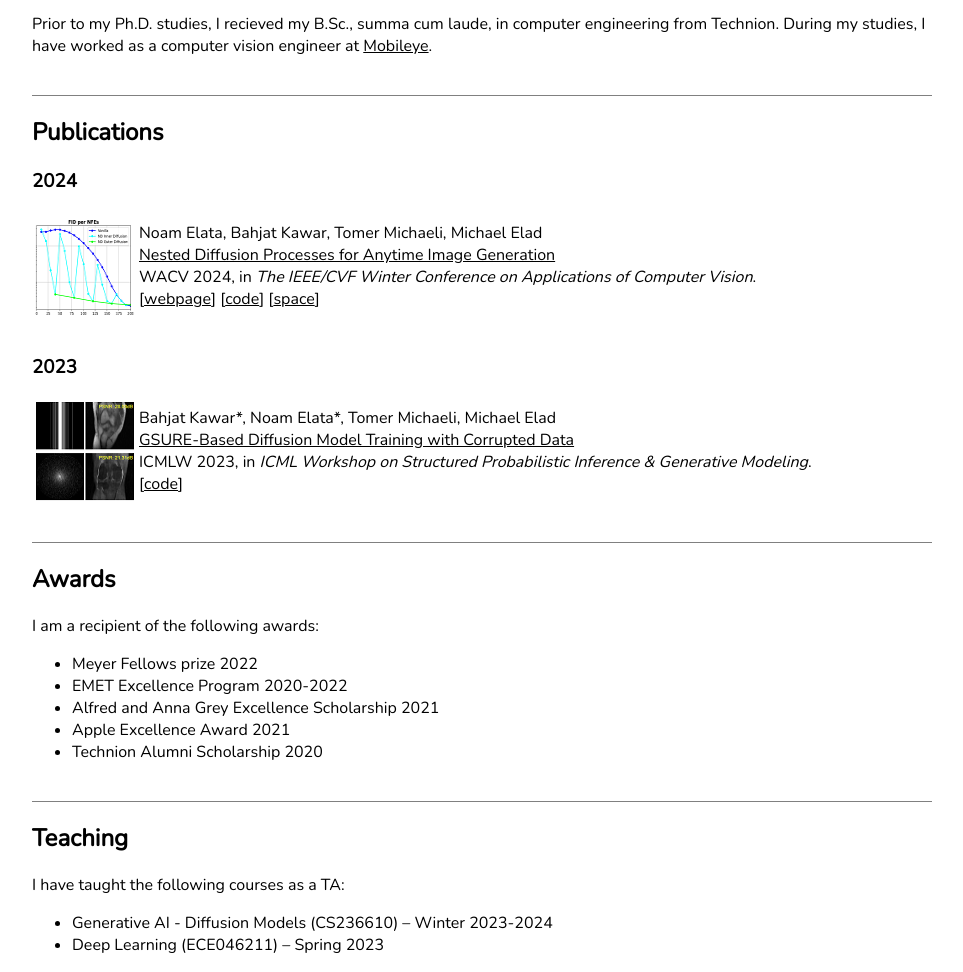
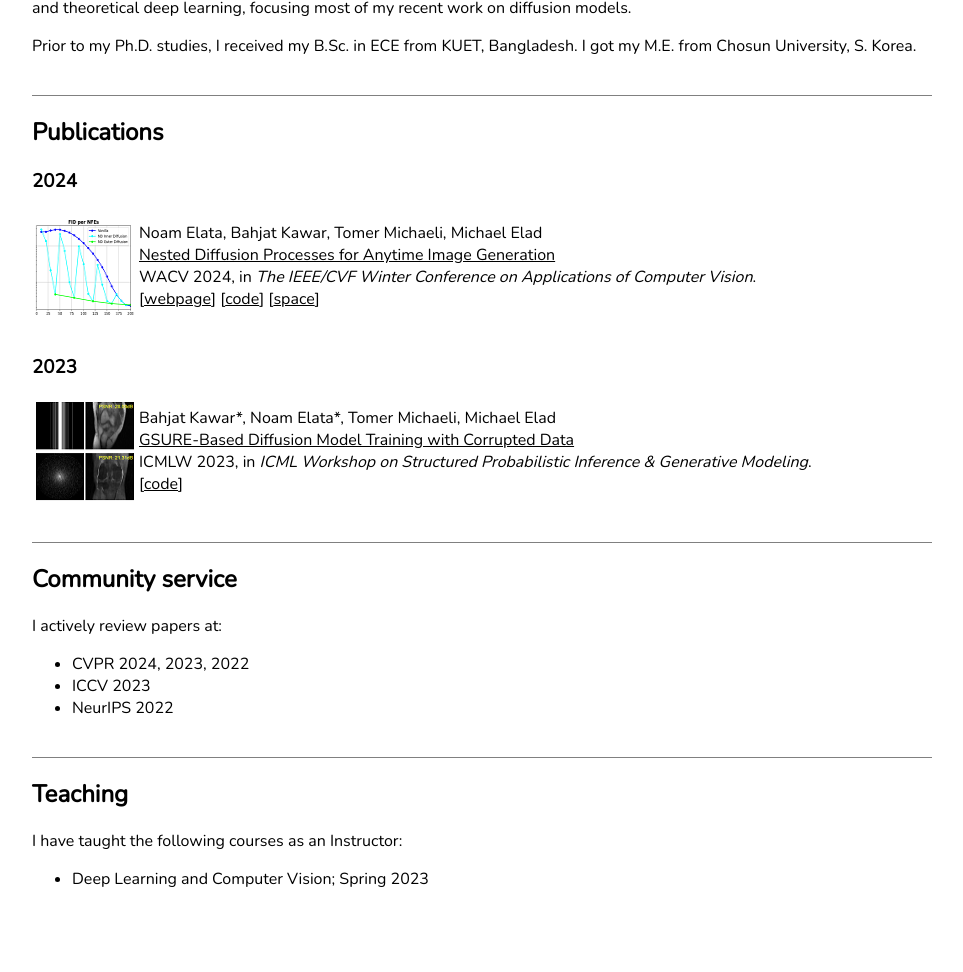
Before and after one commit to Explore21/B_profile_me, a plain HTML site: page index.html in a window 1280 px wide. Shown: the part 548-1520 px from the top of the page, without its empty margins (158-1121 px from the left). After the commit the page ends 1454 px from the top, so only its background shows below. Drawn offline with nearby package versions, Linux system fonts and the light colour scheme.

Commit message:
Update index.html

```diff
--- a/index.html
+++ b/index.html
@@ -1,6 +1,6 @@
 <html>
 <head>
-<title>Noam Elata</title>
+<title>Masud An-Nur Islam Fahim</title>
 <meta name="google-site-verification" content="QjLkUt7GRHvXWyLqRw7NZ7MW0-3BEg5TfF4bl-kxZB0" />
 <link rel="preconnect" href="https://fonts.googleapis.com">
 <link rel="preconnect" href="https://fonts.gstatic.com" crossorigin>
@@ -168,13 +168,13 @@ function show_menu() {
 <center><div class="content">
     <center>
         <h1>Noam Elata</h1>
-        Ph.D. Student at Technion - Israel Institute of Technology.<br />
-        Interested in diffusion models, computer vision and deep learning. <br />
+        Ph.D. Student at University of Vaasa.<br />
+        Interested in self-supervised learning, TTA/Post-training tuning, learning algorithms, diffusion hacks, training dynamics, inverse problems, and DL/ML theory. <br />
         <a class="lnk" href="https://www.linkedin.com/in/noamelata">LinkedIn</a>&nbsp;&nbsp;-&nbsp;&nbsp;<a class="lnk" href="https://github.com/noamelata">GitHub</a>&nbsp;&nbsp;-&nbsp;&nbsp;<a class="lnk" href="https://twitter.com/noamelata">Twitter</a>&nbsp;&nbsp;-&nbsp;&nbsp;<a class="lnk" href="https://scholar.google.com/citations?user=88l-2DcAAAAJ">Google Scholar</a>&nbsp;&nbsp;-&nbsp;&nbsp;<a class="lnk" href="https://www.semanticscholar.org/author/Noam-Elata/2218362804">Semantic Scholar</a>
     </center>
     <br /><br />
     <div style="position:relative;height:180px;" id="banner-div">
-        <center><img src="profile/Noam.jpg" style="width:200px;height:200px;" /></center>
+        <center><img src="profile/A_amii.jpg" style="width:200px;height:200px;" /></center>
     </div>
     <div style="height:100px;display:none;text-align:center;" id="small-div"><center><table cellspacing="0"><tr>
         <td><img src="profile/noisy30.png" style="width:100px;height:100px;" /></td>
@@ -194,7 +194,7 @@ function show_menu() {
     <p>
 	I am a Ph.D. Student in the Electric and Computer Engineering faculty at the <a class="lnk" href="https://www.technion.ac.il/">Technion</a>, researching computer vision and machine learning under the supervision of <a class="lnk" href="https://elad.cs.technion.ac.il/">Prof. Michael Elad</a> and <a class="lnk" href="https://tomer.net.technion.ac.il/">Prof. Tomer Michaeli</a>. I am interested in generative models and theoretical deep learning, focusing most of my recent work on diffusion models.
     </p><p>
-    Prior to my Ph.D. studies, I recieved my B.Sc., summa cum laude, in computer engineering from Technion. During my studies, I have worked as a computer vision engineer at <a class="lnk" href="https://www.mobileye.com/">Mobileye</a>.
+    Prior to my Ph.D. studies, I received my B.Sc. in ECE from KUET, Bangladesh. I got my M.E. from Chosun University, S. Korea.
     </p>
     </div>
     <br />
@@ -220,23 +220,21 @@ function show_menu() {
     </tr></table></div> <br />
     <br />
     <div id="awards" style="border-top:1px solid gray;">
-    <h2>Awards</h2>
-    I am a recipient of the following awards:
+    <h2>Community service</h2>
+    I actively review papers at:
     <ul>
-        <li>Meyer Fellows prize 2022</li>
-        <li>EMET Excellence Program 2020-2022</li>
-        <li>Alfred and Anna Grey Excellence Scholarship 2021</li>
-        <li>Apple Excellence Award 2021</li>
-        <li>Technion Alumni Scholarship 2020</li>
+        <li>CVPR 2024, 2023, 2022</li>
+        <li>ICCV 2023 </li>
+        <li>NeurIPS 2022</li>
+
     </ul>
     </div>
     <br />
     <div id="teach" style="border-top:1px solid gray;">
     <h2>Teaching</h2>
-    I have taught the following courses as a TA:
+    I have taught the following courses as an Instructor:
     <ul>
-        <li>Generative AI - Diffusion Models (CS236610) &ndash; Winter 2023-2024</li>
-        <li>Deep Learning (ECE046211) &ndash; Spring 2023</li>
+        <li>Deep Learning and Computer Vision; Spring 2023</li>
     </ul>
     </div>
 </div></center>
```
